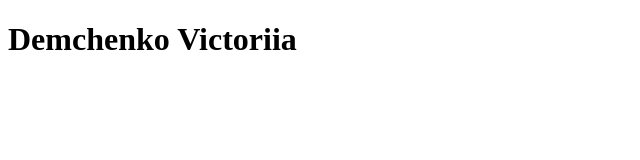
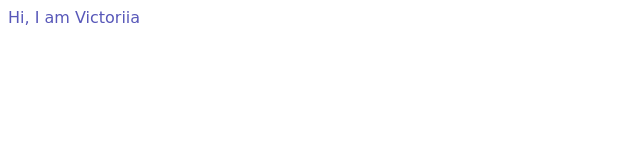
Before and after one commit to VDemch/course, a plain HTML site: page index.html in a window 1280 px wide. Shown: the whole page, without its empty margins (0-640 px from the left). Drawn offline with Linux system fonts and the light colour scheme.

Commit message:
First commit

```diff
--- a/index.html
+++ b/index.html
@@ -5,9 +5,13 @@
     <meta http-equiv="X-UA-Compatible" content="IE=edge">
     <meta name="viewport" content="width=device-width, initial-scale=1.0">
     <title>About me</title>
+    <link rel="preconnect" href="https://fonts.googleapis.com">
+    <link rel="preconnect" href="https://fonts.gstatic.com" crossorigin>
+    <link href="https://fonts.googleapis.com/css2?family=Montserrat:ital,wght@0,400;0,700;1,400;1,600;1,900&display=swap" rel="stylesheet">
+    <link rel="stylesheet" href="style.css" type="text/css"/>
 </head>
 <body>
-    <h1>Demchenko Victoriia</h1>
+    <h1>Hi, I am Victoriia</h1>
 </body>
 <script src="script.js"></script>
 </html>
--- a/script.js
+++ b/script.js
@@ -1 +1 @@
-document.body.innerHTML
+document.body.innerHTML = '<h> Hi, I am Victoriia <h1>'
--- /dev/null
+++ b/style.css
@@ -0,0 +1,4 @@
+body {
+font-family: cursive;
+color: rgb(88, 88, 185);
+}
```
Also changed, not shown: 1 other file.
